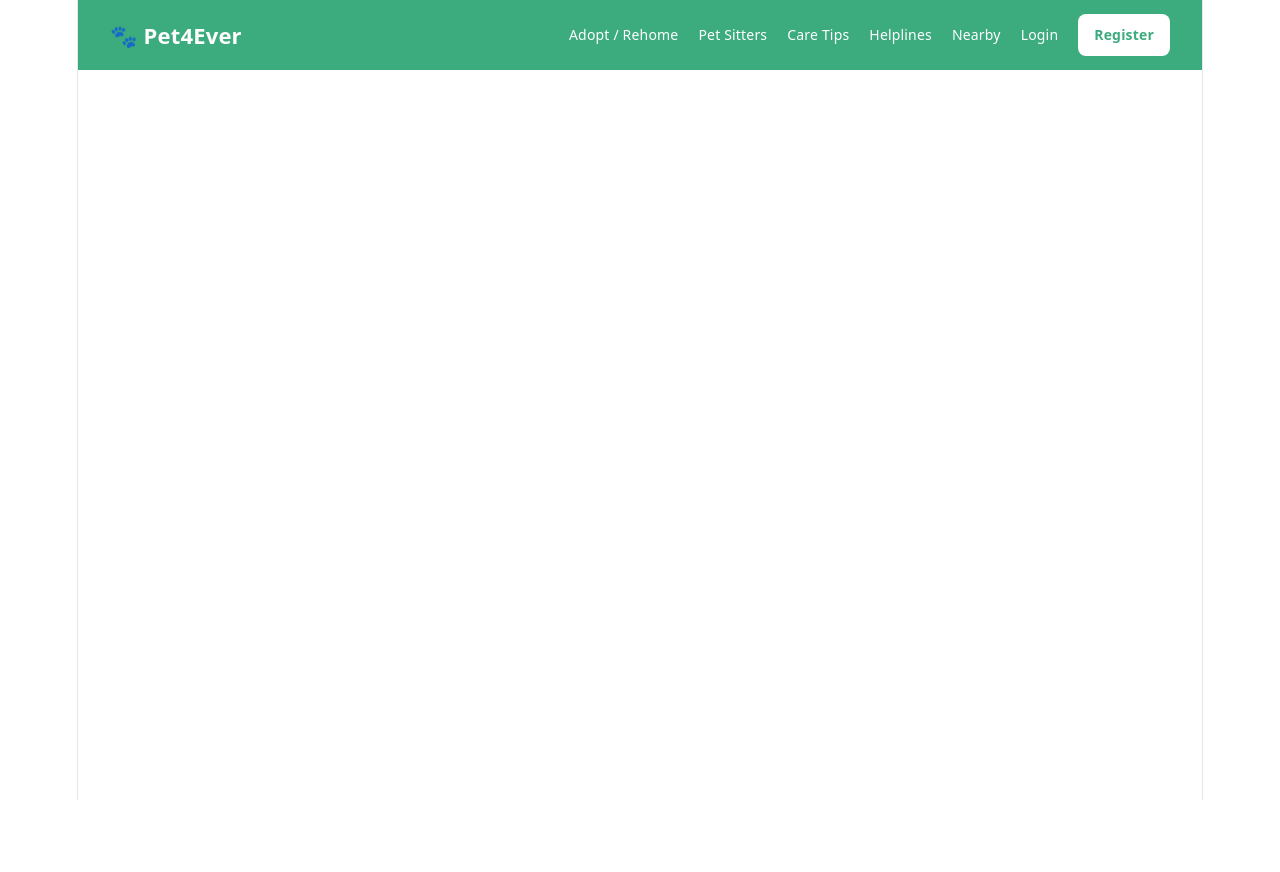
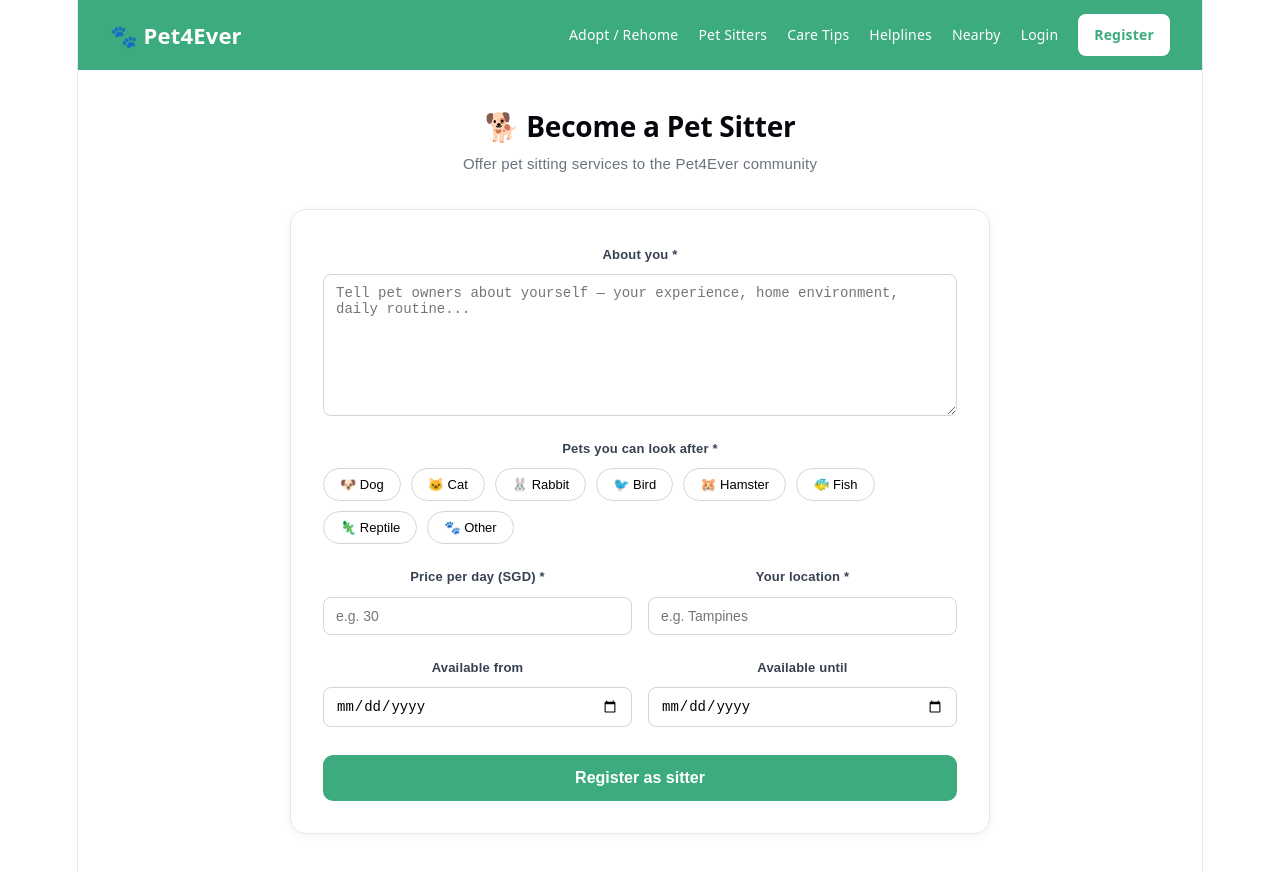
Before and after one commit to pranathichijs-ai/Pet4Ever, a React (Vite) app in the folder client/: page /become-sitter in a window 1280 px wide. Before the commit the page ends 800 px from the top, so only its background shows below. Built offline with nearby package versions, Linux system fonts and the light colour scheme.

Commit message:
become sitters

```diff
--- a/client/src/App.jsx
+++ b/client/src/App.jsx
@@ -9,6 +9,7 @@ import Login from "./pages/Login";
 import Register from "./pages/Register";
 import AddPet from "./pages/AddPet";
 import Nearby from "./pages/Nearby";
+import BecomeSitter from "./pages/BecomeSitter";
 
 function App() {
   return (
@@ -24,6 +25,8 @@ function App() {
         <Route path="/register" element={<Register />} />
         <Route path="/add-pet" element={<AddPet />} />
         <Route path="/nearby" element={<Nearby />} />
+        <Route path="/become-sitter" element={<BecomeSitter />} />
+
       </Routes>
     </div>
   );
--- /dev/null
+++ b/client/src/pages/BecomeSitter.jsx
@@ -0,0 +1,164 @@
+import { useState } from "react";
+import { useNavigate } from "react-router-dom";
+import API from "../api";
+
+function BecomeSitter() {
+  const navigate = useNavigate();
+  const [form, setForm] = useState({
+    bio: "",
+    petsAccepted: [],
+    pricePerDay: "",
+    location: "",
+    availability: { from: "", to: "" },
+  });
+  const [error, setError] = useState("");
+  const [loading, setLoading] = useState(false);
+
+  const petOptions = ["dog", "cat", "rabbit", "bird", "hamster", "fish", "reptile", "other"];
+
+  const togglePet = (pet) => {
+    setForm((prev) => ({
+      ...prev,
+      petsAccepted: prev.petsAccepted.includes(pet)
+        ? prev.petsAccepted.filter((p) => p !== pet)
+        : [...prev.petsAccepted, pet],
+    }));
+  };
+
+  const handle = (e) => setForm({ ...form, [e.target.name]: e.target.value });
+  const handleAvail = (e) =>
+    setForm({ ...form, availability: { ...form.availability, [e.target.name]: e.target.value } });
+
+  const submit = async () => {
+    if (!localStorage.getItem("token")) return navigate("/login");
+    if (!form.bio || !form.pricePerDay || !form.location)
+      return setError("Please fill in all required fields");
+    if (form.petsAccepted.length === 0)
+      return setError("Please select at least one pet type");
+
+    setLoading(true);
+    try {
+      await API.post("/sitters", {
+        ...form,
+        pricePerDay: Number(form.pricePerDay),
+      });
+      navigate("/sitters");
+    } catch (err) {
+      setError(err.response?.data?.message || "Something went wrong");
+    } finally {
+      setLoading(false);
+    }
+  };
+
+  return (
+    <div style={styles.container}>
+      <h2 style={styles.title}>🐕 Become a Pet Sitter</h2>
+      <p style={styles.sub}>Offer pet sitting services to the Pet4Ever community</p>
+
+      {error && <p style={styles.error}>{error}</p>}
+
+      <div style={styles.card}>
+        <div style={styles.field}>
+          <label style={styles.label}>About you *</label>
+          <textarea
+            name="bio"
+            value={form.bio}
+            onChange={handle}
+            style={styles.textarea}
+            placeholder="Tell pet owners about yourself — your experience, home environment, daily routine..."
+          />
+        </div>
+
+        <div style={styles.field}>
+          <label style={styles.label}>Pets you can look after *</label>
+          <div style={styles.petGrid}>
+            {petOptions.map((pet) => (
+              <button
+                key={pet}
+                onClick={() => togglePet(pet)}
+                style={{
+                  ...styles.petBtn,
+                  ...(form.petsAccepted.includes(pet) ? styles.petBtnActive : {}),
+                }}
+              >
+                {pet === "dog" ? "🐶" : pet === "cat" ? "🐱" : pet === "rabbit" ? "🐰" :
+                 pet === "bird" ? "🐦" : pet === "hamster" ? "🐹" : pet === "fish" ? "🐠" :
+                 pet === "reptile" ? "🦎" : "🐾"} {pet}
+              </button>
+            ))}
+          </div>
+        </div>
+
+        <div style={styles.row}>
+          <div style={styles.field}>
+            <label style={styles.label}>Price per day (SGD) *</label>
+            <input
+              name="pricePerDay"
+              type="number"
+              value={form.pricePerDay}
+              onChange={handle}
+              style={styles.input}
+              placeholder="e.g. 30"
+            />
+          </div>
+          <div style={styles.field}>
+            <label style={styles.label}>Your location *</label>
+            <input
+              name="location"
+              value={form.location}
+              onChange={handle}
+              style={styles.input}
+              placeholder="e.g. Tampines"
+            />
+          </div>
+        </div>
+
+        <div style={styles.row}>
+          <div style={styles.field}>
+            <label style={styles.label}>Available from</label>
+            <input
+              name="from"
+              type="date"
+              value={form.availability.from}
+              onChange={handleAvail}
+              style={styles.input}
+            />
+          </div>
+          <div style={styles.field}>
+            <label style={styles.label}>Available until</label>
+            <input
+              name="to"
+              type="date"
+              value={form.availability.to}
+              onChange={handleAvail}
+              style={styles.input}
+            />
+          </div>
+        </div>
+
+        <button onClick={submit} disabled={loading} style={styles.btn}>
+          {loading ? "Submitting..." : "Register as sitter"}
+        </button>
+      </div>
+    </div>
+  );
+}
+
+const styles = {
+  container: { maxWidth: "700px", margin: "0 auto", padding: "40px 32px", fontFamily: "sans-serif" },
+  title: { fontSize: "28px", fontWeight: "700", margin: "0 0 8px" },
+  sub: { color: "#6b7280", fontSize: "15px", margin: "0 0 32px" },
+  error: { background: "#fee2e2", color: "#b91c1c", padding: "12px", borderRadius: "8px", marginBottom: "16px", fontSize: "14px" },
+  card: { background: "white", border: "1px solid #e5e7eb", borderRadius: "16px", padding: "32px", boxShadow: "0 2px 8px rgba(0,0,0,0.06)" },
+  field: { display: "flex", flexDirection: "column", gap: "6px", marginBottom: "20px", flex: 1 },
+  label: { fontSize: "13px", fontWeight: "600", color: "#374151" },
+  input: { padding: "10px 12px", borderRadius: "8px", border: "1px solid #d1d5db", fontSize: "14px", outline: "none" },
+  textarea: { padding: "10px 12px", borderRadius: "8px", border: "1px solid #d1d5db", fontSize: "14px", height: "120px", resize: "vertical", outline: "none" },
+  row: { display: "grid", gridTemplateColumns: "1fr 1fr", gap: "16px" },
+  petGrid: { display: "flex", flexWrap: "wrap", gap: "10px" },
+  petBtn: { padding: "8px 16px", borderRadius: "20px", border: "1px solid #d1d5db", background: "white", cursor: "pointer", fontSize: "13px", textTransform: "capitalize" },
+  petBtnActive: { background: "#3CAB7E", color: "white", border: "1px solid #3CAB7E" },
+  btn: { background: "#3CAB7E", color: "white", border: "none", padding: "14px 32px", borderRadius: "10px", fontSize: "16px", fontWeight: "600", cursor: "pointer", width: "100%", marginTop: "8px" },
+};
+
+export default BecomeSitter;
--- a/client/src/pages/Sitters.jsx
+++ b/client/src/pages/Sitters.jsx
@@ -1,5 +1,6 @@
 import { useEffect, useState } from "react";
 import API from "../api";
+import { Link } from "react-router-dom";
 
 function Sitters() {
   const [sitters, setSitters] = useState([]);
@@ -16,6 +17,7 @@ function Sitters() {
     <div style={styles.container}>
       <h2 style={styles.title}>🐕 Pet Sitters</h2>
       <p style={styles.sub}>Trusted community members who will look after your pet</p>
+      <Link to="/become-sitter" style={styles.addBtn}>+ Become a sitter</Link>
 
       {loading ? (
         <p style={styles.msg}>Loading...</p>
@@ -70,6 +72,7 @@ const styles = {
   btn: { display: "block", background: "#3CAB7E", color: "white", padding: "10px", borderRadius: "8px", textDecoration: "none", fontWeight: "600", fontSize: "14px" },
   msg: { textAlign: "center", color: "#6b7280", fontSize: "16px", marginTop: "60px" },
   empty: { textAlign: "center", marginTop: "60px" },
+  addBtn: { display: "inline-block", background: "#3CAB7E", color: "white", padding: "10px 20px", borderRadius: "8px", textDecoration: "none", fontWeight: "600", fontSize: "14px", marginBottom: "24px" },
 };
 
 export default Sitters;
```
